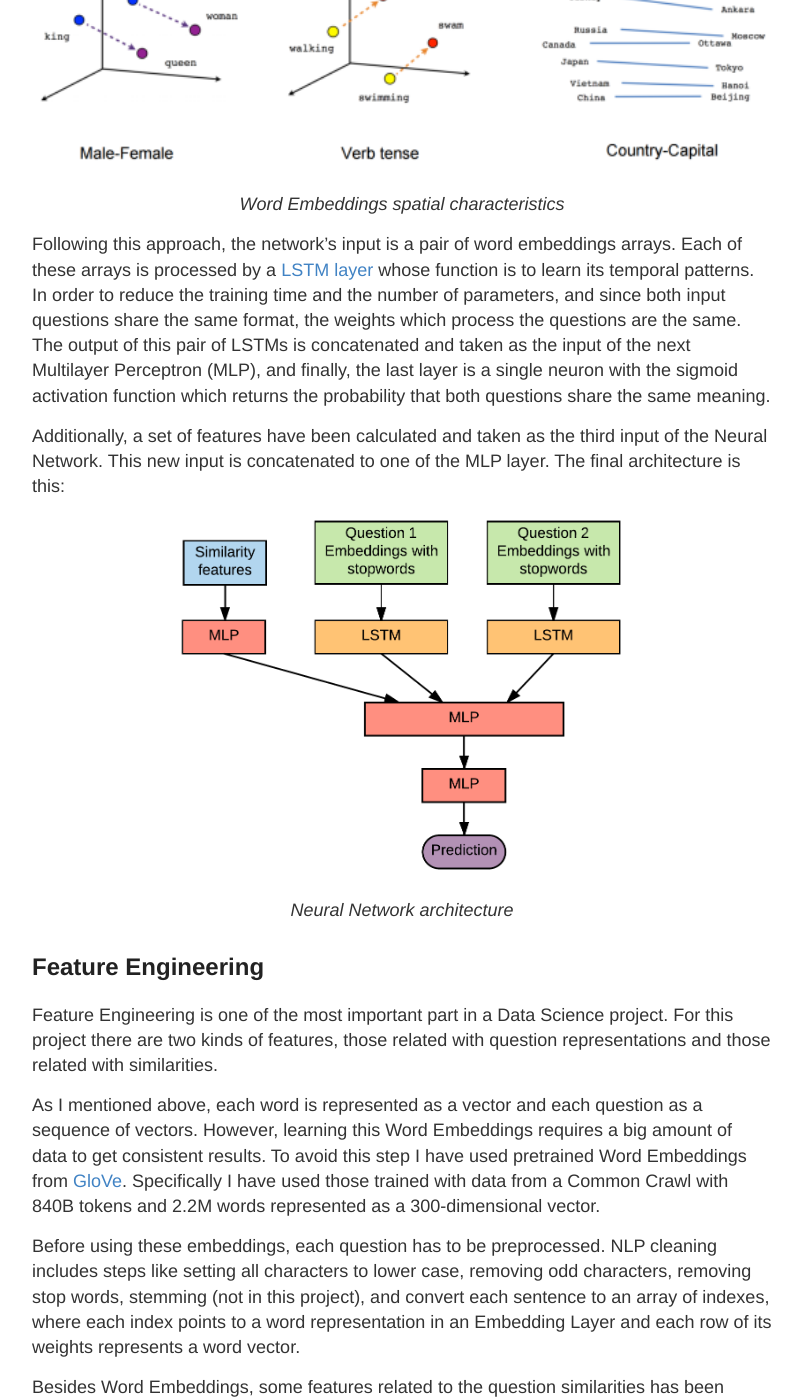
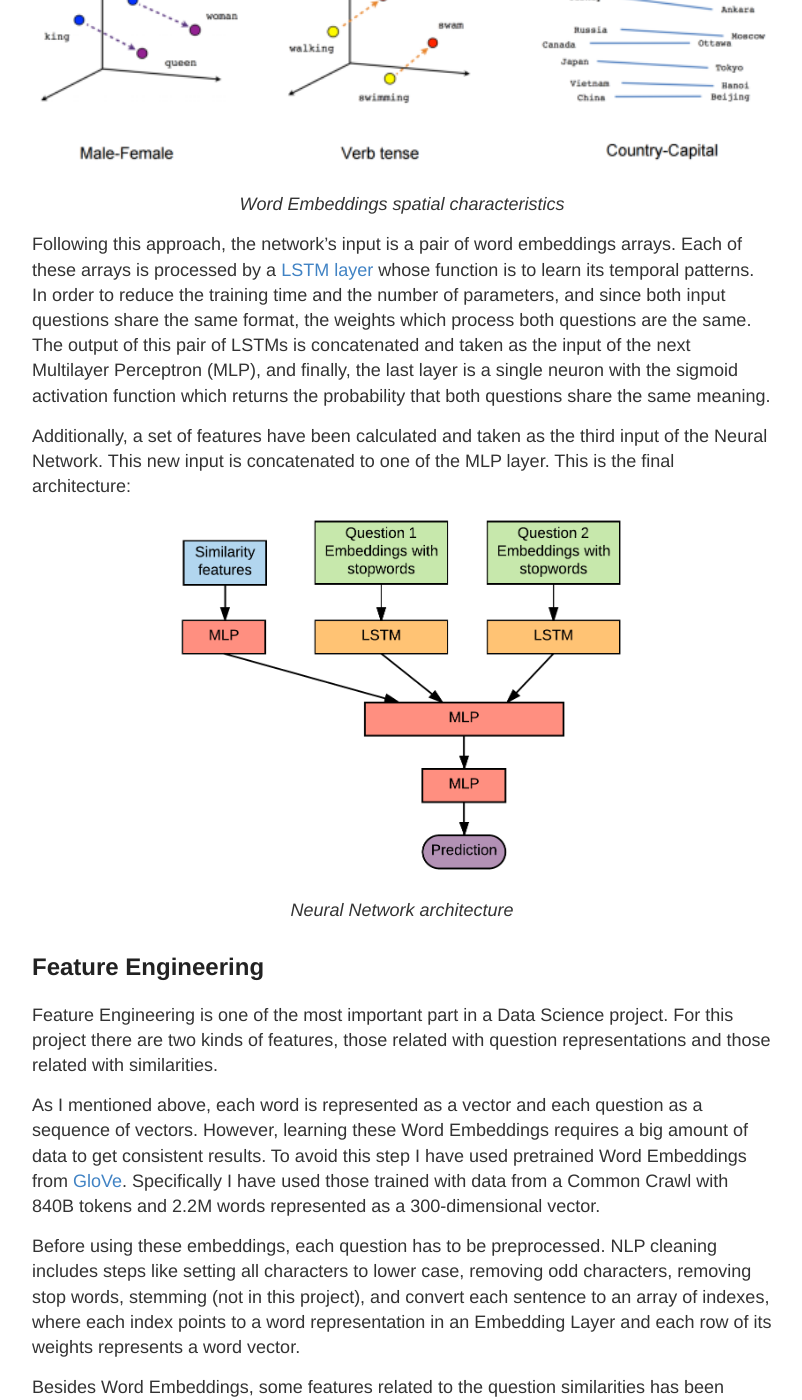
Before and after one commit to AlbertoSabater/AlbertoSabater.github.io, a Jekyll site: the page built from _posts/2017-06-29-Paraphrase-identification.md, in a window 1280 px wide and 1400 px high, scrolled down 1260 px. Shown: the whole window, without its empty margins (238-1040 px from the left). Built offline with Jekyll 4.4.1, drawn with Linux system fonts in a browser that asks for light colours; comment, search, counter and statistics services are not loaded; some of the changed text lies outside the part shown.

Commit message:
Post 1 updated

```diff
--- a/_posts/2017-06-29-Paraphrase-identification.md
+++ b/_posts/2017-06-29-Paraphrase-identification.md
@@ -28,9 +28,9 @@ Since the input of the network must be numeric, questions must be transformed to
 </p>
 
 
-Following this approach, the network's input is a pair of word embeddings arrays. Each of these arrays is processed by a [LSTM layer](http://colah.github.io/posts/2015-08-Understanding-LSTMs/) whose function is to learn its temporal patterns. In order to reduce the training time and the number of parameters, and since both input questions share the same format, the weights which process the questions are the same. The output of this pair of LSTMs is concatenated and taken as the input of the next Multilayer Perceptron (MLP), and finally, the last layer is a single neuron with the sigmoid activation function which returns the probability that both questions share the same meaning.
+Following this approach, the network's input is a pair of word embeddings arrays. Each of these arrays is processed by a [LSTM layer](http://colah.github.io/posts/2015-08-Understanding-LSTMs/) whose function is to learn its temporal patterns. In order to reduce the training time and the number of parameters, and since both input questions share the same format, the weights which process both questions are the same. The output of this pair of LSTMs is concatenated and taken as the input of the next Multilayer Perceptron (MLP), and finally, the last layer is a single neuron with the sigmoid activation function which returns the probability that both questions share the same meaning.
 
-Additionally, a set of features have been calculated and taken as the third input of the Neural Network. This new input is concatenated to one of the MLP layer. The final architecture is this:
+Additionally, a set of features have been calculated and taken as the third input of the Neural Network. This new input is concatenated to one of the MLP layer. This is the final architecture:
 
 <p align="center">
 <img src="../../images/Post_1_Kaggle_Quora/SimpleNN.png" width="450">
@@ -43,7 +43,7 @@ Additionally, a set of features have been calculated and taken as the third inpu
 
 Feature Engineering is one of the most important part in a Data Science project. For this project there are two kinds of features, those related with question representations and those related with similarities.
 
-As I mentioned above, each word is represented as a vector and each question as a sequence of vectors. However, learning this Word Embeddings requires a big amount of data to get consistent results. To avoid this step I have used pretrained Word Embeddings from [GloVe](https://nlp.stanford.edu/projects/glove/). Specifically I have used those trained with data from a Common Crawl with 840B tokens and 2.2M words represented as a 300-dimensional vector.
+As I mentioned above, each word is represented as a vector and each question as a sequence of vectors. However, learning these Word Embeddings requires a big amount of data to get consistent results. To avoid this step I have used pretrained Word Embeddings from [GloVe](https://nlp.stanford.edu/projects/glove/). Specifically I have used those trained with data from a Common Crawl with 840B tokens and 2.2M words represented as a 300-dimensional vector.
 
 Before using these embeddings, each question has to be preprocessed. NLP cleaning includes steps like setting all characters to lower case, removing odd characters, removing stop words, stemming (not in this project), and convert each sentence to an array of indexes, where each index points to a word representation in an Embedding Layer and each row of its weights represents a word vector.
 
@@ -97,7 +97,7 @@ In projects like this, the principal resource is time. I would have liked to hav
 
 Besides that, I would also like to have worked more with feature engineering. This is some work that could have been done:
 * [Tf-idf](http://www.tfidf.com/): this technique provides knowledge about how important is a word according to the number of times it appears in a question and in all dataset.
-* [Autoencoders](http://www.deeplearningbook.org/contents/autoencoders.html): an autoencoder is a Neural Network whose function is, through unsupervised learning, learn a new representation (code) for its inputs. Its architecture is made of an encoder, which creates the *code* from its input, and a decoder, which reconstruct the input from the *code*. So, this code can be a new representation for our questions that feed the models. To do that, the autoencoder must be made of Convolutional or LSTM layers.
+* [Autoencoders](http://www.deeplearningbook.org/contents/autoencoders.html): an autoencoder is a Neural Network whose function is, through unsupervised learning, learn a new representation (code) for its inputs. Its architecture is made of an encoder, which creates the *code* from its input, and a decoder, which reconstruct the input from the *code*. So, this *code* can be a new representation for our questions that feed the models. To do that, the autoencoder must be made of Convolutional or LSTM layers.
 * Get features from words which are out of the embeddings dataset. Ex. see if excluded words are in both questions, calculate feature similarities from the excluded words, etc.
 * Get features from n-grams instead of words. That can help with misspelled words.
 
```
Also changed, not shown: other parts of _posts/2017-06-29-Paraphrase-identification.md (+2 -2 lines).
